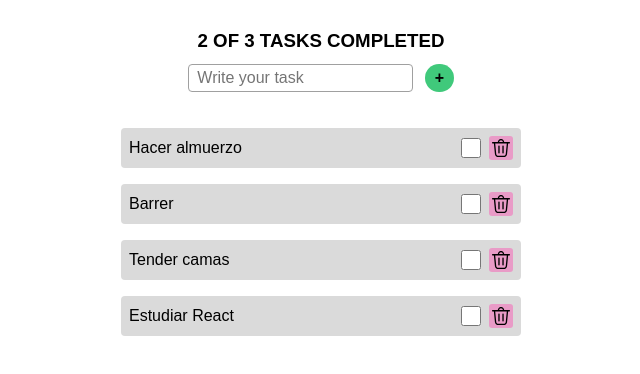
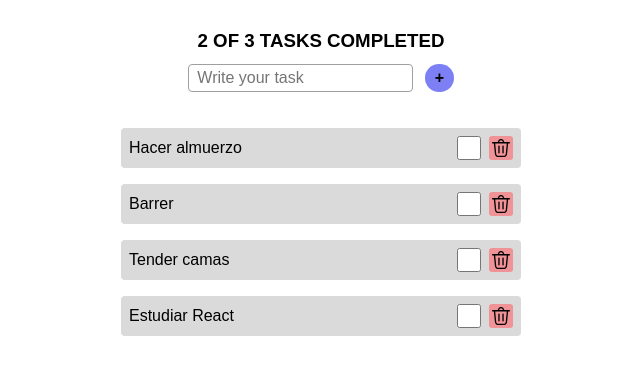
Before and after one commit to DavidAlmonacid/my-first-react-app, a React (Create React App) app: page / in a window 1280 px wide. Shown: the top 374 px of the page, without its empty margins (319-959 px from the left). Built offline with nearby package versions, Linux system fonts and the light colour scheme.

Commit message:
Checkbox width and colors improved

```diff
--- a/src/styles/css/App.css
+++ b/src/styles/css/App.css
@@ -26,7 +26,7 @@
   border-radius: 9em;
   border: 0;
   padding: 6px 9.5px;
-  background-color: #40c97b;
+  background-color: #7c80f4;
   font-weight: 600;
   line-height: 1;
 }
@@ -50,8 +50,9 @@
   gap: 8px;
 }
 .todo__checkbox {
-  width: 20px;
-  height: 20px;
+  width: 24px;
+  height: 24px;
+  accent-color: #f09396;
   cursor: pointer;
 }
 .todo__delete {
@@ -59,7 +60,7 @@
   border: 0;
   padding: 3px;
   width: 24px;
-  background-color: #e99bc7;
+  background-color: #f09396;
 }
 .todo__delete img {
   width: 100%;
--- a/src/styles/sass/App.scss
+++ b/src/styles/sass/App.scss
@@ -32,7 +32,7 @@
     border-radius: 9em;
     border: 0;
     padding: 6px 9.5px;
-    background-color: #40c97b;
+    background-color: #7c80f4;
     font-weight: 600;
     line-height: 1;
   }
@@ -60,8 +60,9 @@
   }
 
   &__checkbox {
-    width: 20px;
-    height: 20px;
+    width: 24px;
+    height: 24px;
+    accent-color: #f09396;
     cursor: pointer;
   }
 
@@ -70,7 +71,7 @@
     border: 0;
     padding: 3px;
     width: 24px;
-    background-color: #e99bc7;
+    background-color: #f09396;
 
     img {
       width: 100%;
```
